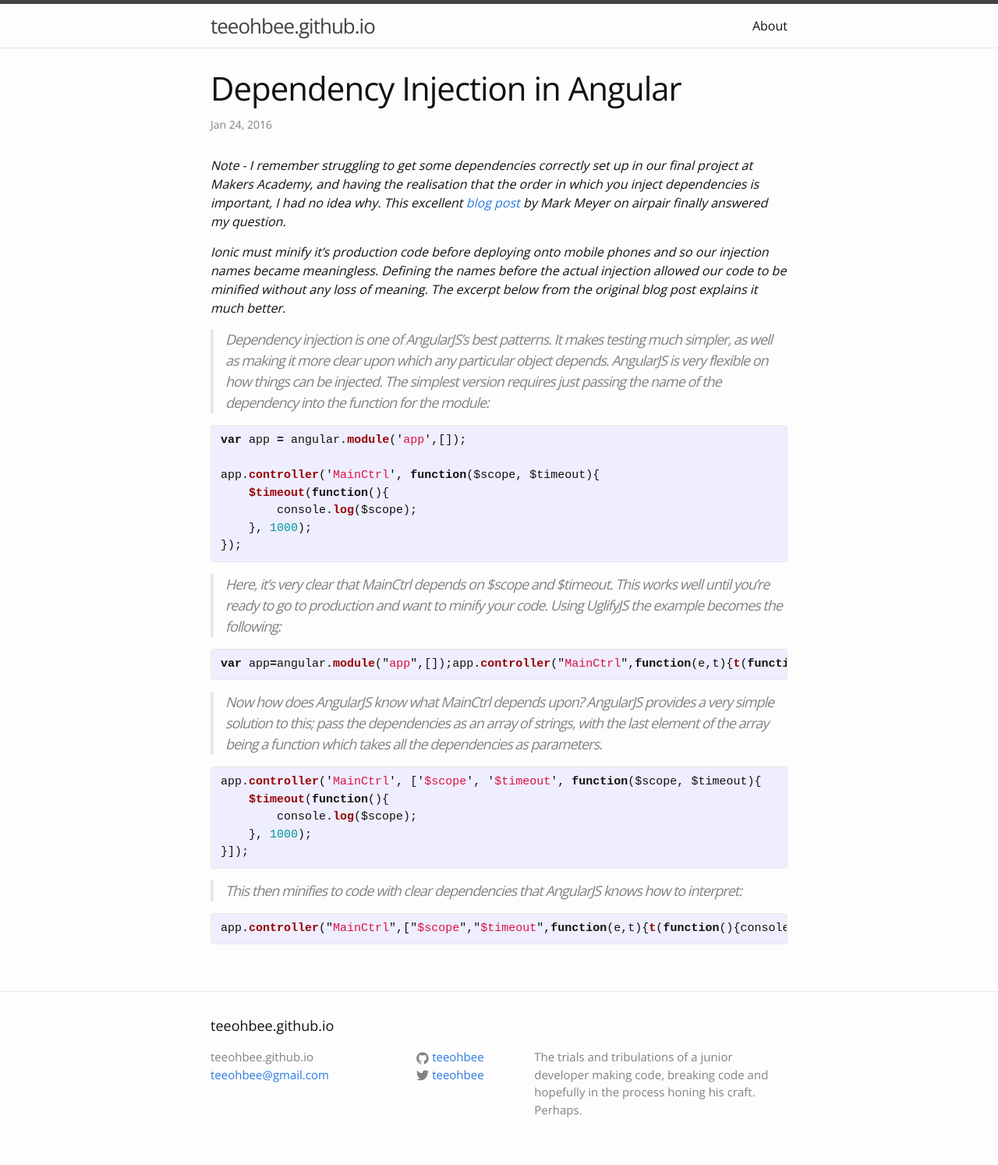
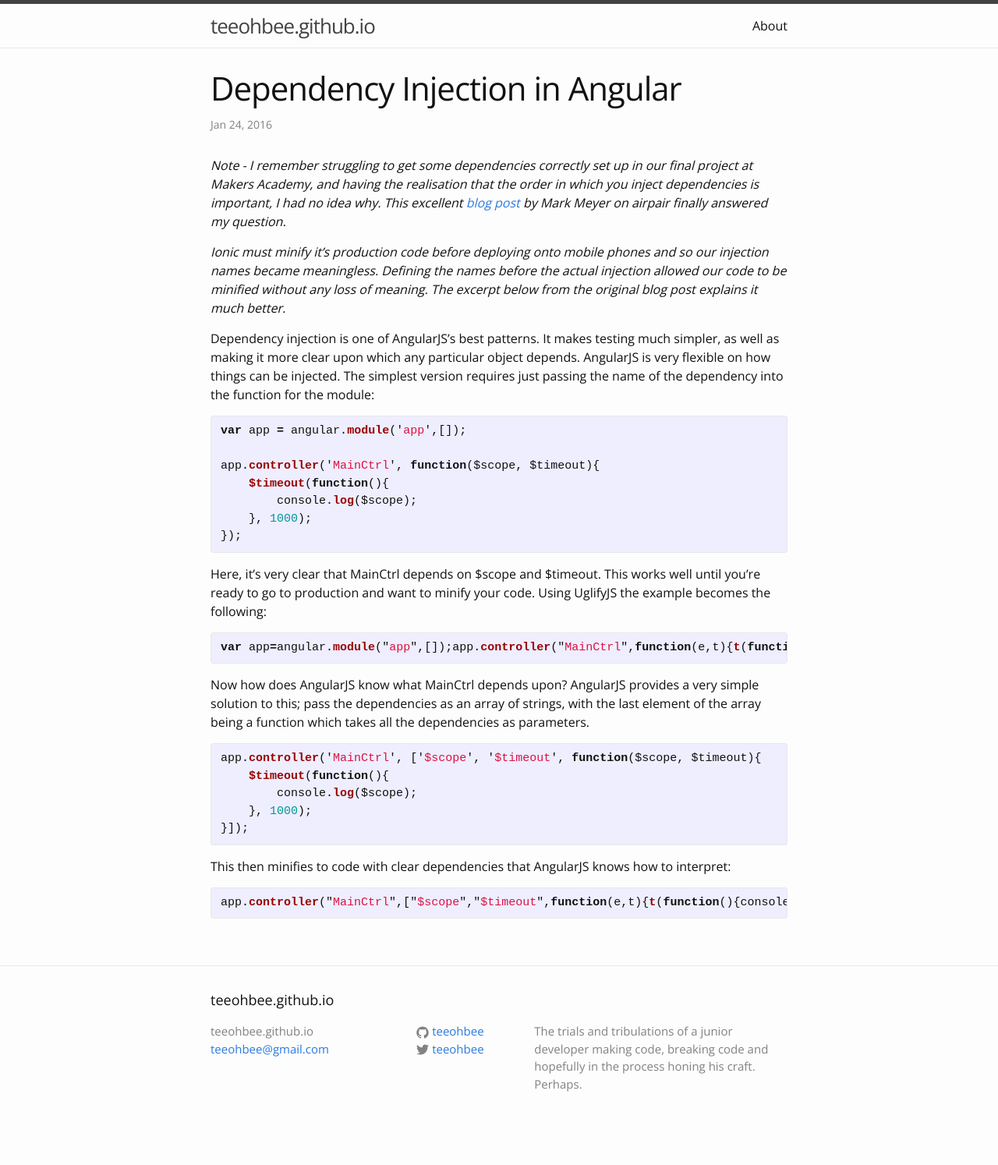
Before and after one commit to Teeohbee/Teeohbee.github.io, a Jekyll site: the page built from _posts/2016-01-24-Dependency-Injection-in-Angular.md, in a window 1280 px wide. Shown: the whole page at 78% size. Built offline with Jekyll 4.4.1, drawn with Linux system fonts in a browser that asks for light colours; after the commit the page ends 1461 px from its top, so only the background shows below that.

```diff
--- a/_posts/2016-01-24-Dependency-Injection-in-Angular.md
+++ b/_posts/2016-01-24-Dependency-Injection-in-Angular.md
@@ -19,14 +21,14 @@ app.controller('MainCtrl', function($scope, $timeout){
 });
 {% endhighlight %}
 
->Here, it's very clear that MainCtrl depends on $scope and $timeout.
+Here, it's very clear that MainCtrl depends on $scope and $timeout.
 This works well until you're ready to go to production and want to minify your code. Using UglifyJS the example becomes the following:
 
 {% highlight javascript %}
 var app=angular.module("app",[]);app.controller("MainCtrl",function(e,t){t(function(){console.log(e)},1e3)})
 {% endhighlight %}
 
->Now how does AngularJS know what MainCtrl depends upon? AngularJS provides a very simple solution to this; pass the dependencies as an array of strings, with the last element of the array being a function which takes all the dependencies as parameters.
+Now how does AngularJS know what MainCtrl depends upon? AngularJS provides a very simple solution to this; pass the dependencies as an array of strings, with the last element of the array being a function which takes all the dependencies as parameters.
 
 {% highlight javascript %}
 app.controller('MainCtrl', ['$scope', '$timeout', function($scope, $timeout){
@@ -36,7 +38,7 @@ app.controller('MainCtrl', ['$scope', '$timeout', function($scope, $timeout){
 }]);
 {% endhighlight %}
 
->This then minifies to code with clear dependencies that AngularJS knows how to interpret:
+This then minifies to code with clear dependencies that AngularJS knows how to interpret:
 
 {% highlight javascript %}
 app.controller("MainCtrl",["$scope","$timeout",function(e,t){t(function(){console.log(e)},1e3)}])
```
Also changed, not shown: other parts of _posts/2016-01-24-Dependency-Injection-in-Angular.md (+3 -1 lines).
